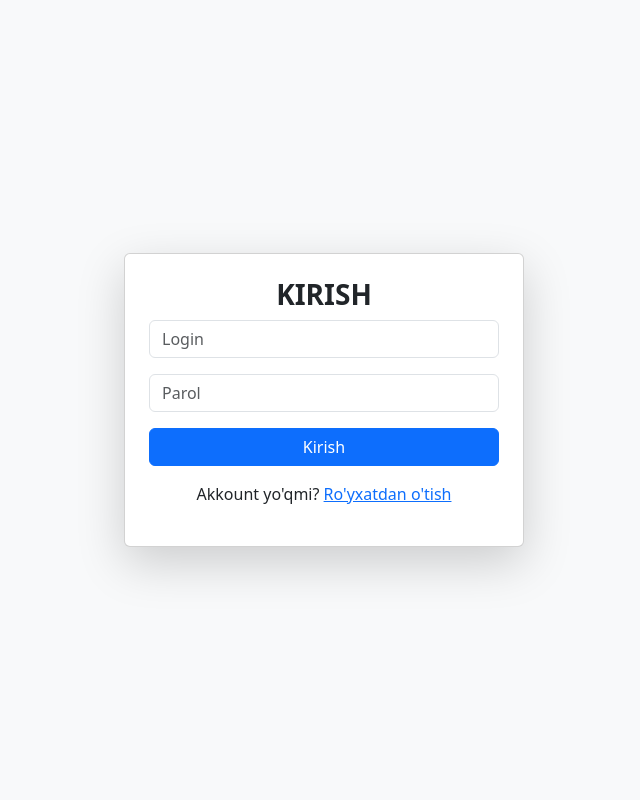
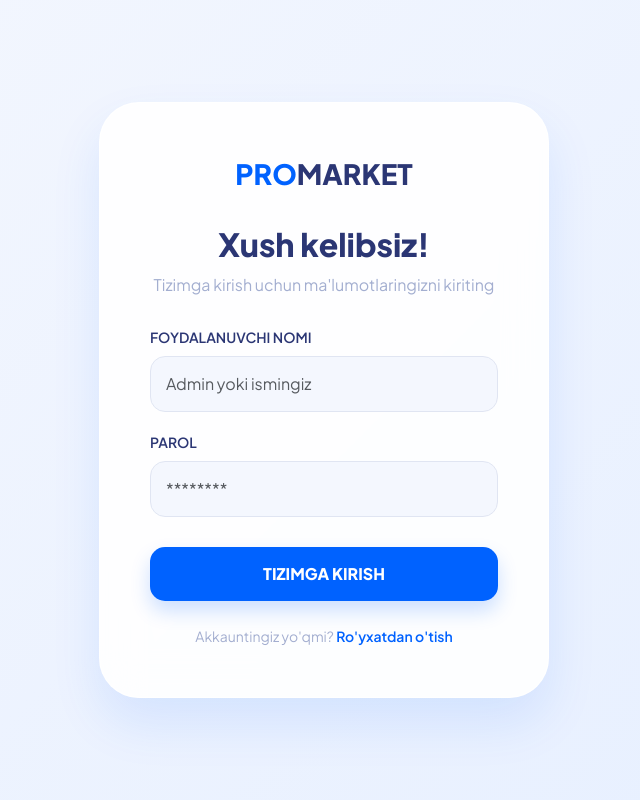
Before and after one commit to urmonaliyevv/market-sayt, a Flask app: page /login in a window 1280 px wide. Shown: the whole page, without its empty margins (316-956 px from the left). Run offline with Flask 3, Linux system fonts and the light colour scheme.

Commit message:
Update login.html

```diff
--- a/templates/login.html
+++ b/templates/login.html
@@ -1,17 +1,132 @@
 <!DOCTYPE html>
-<html>
+<html lang="uz">
 <head>
+    <meta charset="UTF-8">
+    <meta name="viewport" content="width=device-width, initial-scale=1.0">
+    <title>Kirish | ProMarket</title>
     <link href="https://cdn.jsdelivr.net/npm/bootstrap@5.3.0/dist/css/bootstrap.min.css" rel="stylesheet">
+    <link href="https://fonts.googleapis.com/css2?family=Plus+Jakarta+Sans:wght@400;600;800&display=swap" rel="stylesheet">
+    <style>
+        body {
+            background: linear-gradient(135deg, #f4f7fe 0%, #e6efff 100%);
+            font-family: 'Plus Jakarta Sans', sans-serif;
+            height: 100vh;
+            display: flex;
+            align-items: center;
+            justify-content: center;
+            margin: 0;
+        }
+        .auth-card {
+            background: rgba(255, 255, 255, 0.9);
+            backdrop-filter: blur(20px);
+            border-radius: 40px;
+            padding: 50px;
+            width: 100%;
+            max-width: 450px;
+            box-shadow: 0 25px 50px rgba(0, 98, 255, 0.1);
+            border: 1px solid rgba(255, 255, 255, 0.8);
+            text-align: center;
+        }
+        .brand-logo {
+            font-weight: 800;
+            font-size: 28px;
+            color: #0062ff;
+            margin-bottom: 30px;
+            display: block;
+            text-decoration: none;
+        }
+        .brand-logo span { color: #2b3674; }
+        h2 { color: #2b3674; font-weight: 700; margin-bottom: 10px; }
+        p { color: #a3aed0; margin-bottom: 30px; }
+
+        .form-label {
+            display: block;
+            text-align: left;
+            font-weight: 600;
+            color: #2b3674;
+            margin-bottom: 8px;
+            font-size: 14px;
+        }
+        .rounded-input {
+            background: #f4f7fe !important;
+            border: 1px solid #e0e5f2 !important;
+            border-radius: 15px;
+            padding: 15px;
+            margin-bottom: 20px;
+            transition: all 0.3s;
+        }
+        .rounded-input:focus {
+            border-color: #0062ff !important;
+            box-shadow: 0 0 0 4px rgba(0, 98, 255, 0.1);
+        }
+        .btn-auth {
+            background: #0062ff;
+            color: white;
+            border: none;
+            border-radius: 15px;
+            padding: 15px;
+            width: 100%;
+            font-weight: 700;
+            font-size: 16px;
+            box-shadow: 0 10px 20px rgba(0, 98, 255, 0.2);
+            transition: all 0.3s;
+            margin-top: 10px;
+        }
+        .btn-auth:hover {
+            transform: translateY(-2px);
+            box-shadow: 0 15px 30px rgba(0, 98, 255, 0.3);
+            background: #0056e0;
+        }
+        .footer-link {
+            margin-top: 25px;
+            font-size: 14px;
+            color: #a3aed0;
+        }
+        .footer-link a {
+            color: #0062ff;
+            text-decoration: none;
+            font-weight: 600;
+        }
+        /* Xatolik xabarlari uchun uslub */
+        .alert {
+            border-radius: 15px;
+            font-size: 14px;
+            font-weight: 600;
+            margin-bottom: 20px;
+        }
+    </style>
 </head>
-<body class="bg-light d-flex align-items-center" style="height: 100vh;">
-    <div class="container card p-4 shadow-lg" style="max-width: 400px;">
-        <h3 class="text-center fw-bold">KIRISH</h3>
-        <form method="POST">
-            <input name="username" class="form-control mb-3" placeholder="Login" required>
-            <input type="password" name="password" class="form-control mb-3" placeholder="Parol" required>
-            <button class="btn btn-primary w-100">Kirish</button>
-        </form>
-        <p class="mt-3 text-center">Akkount yo'qmi? <a href="/register">Ro'yxatdan o'tish</a></p>
+<body>
+
+<div class="auth-card">
+    <a href="/" class="brand-logo">PRO<span>MARKET</span></a>
+    <h2>Xush kelibsiz!</h2>
+    <p>Tizimga kirish uchun ma'lumotlaringizni kiriting</p>
+
+    {% with messages = get_flashed_messages() %}
+      {% if messages %}
+        {% for message in messages %}
+          <div class="alert alert-danger">{{ message }}</div>
+        {% endfor %}
+      {% endif %}
+    {% endwith %}
+
+    <form method="POST">
+        <div class="mb-3">
+            <label class="form-label">FOYDALANUVCHI NOMI</label>
+            <input type="text" name="username" class="form-control rounded-input" placeholder="Admin yoki ismingiz" required>
+        </div>
+        <div class="mb-3">
+            <label class="form-label">PAROL</label>
+            <input type="password" name="password" class="form-control rounded-input" placeholder="********" required>
+        </div>
+        <button type="submit" class="btn-auth">TIZIMGA KIRISH</button>
+    </form>
+
+    <div class="footer-link">
+        Akkauntingiz yo'qmi? <a href="/register">Ro'yxatdan o'tish</a>
     </div>
+</div>
+
 </body>
 </html>
```
